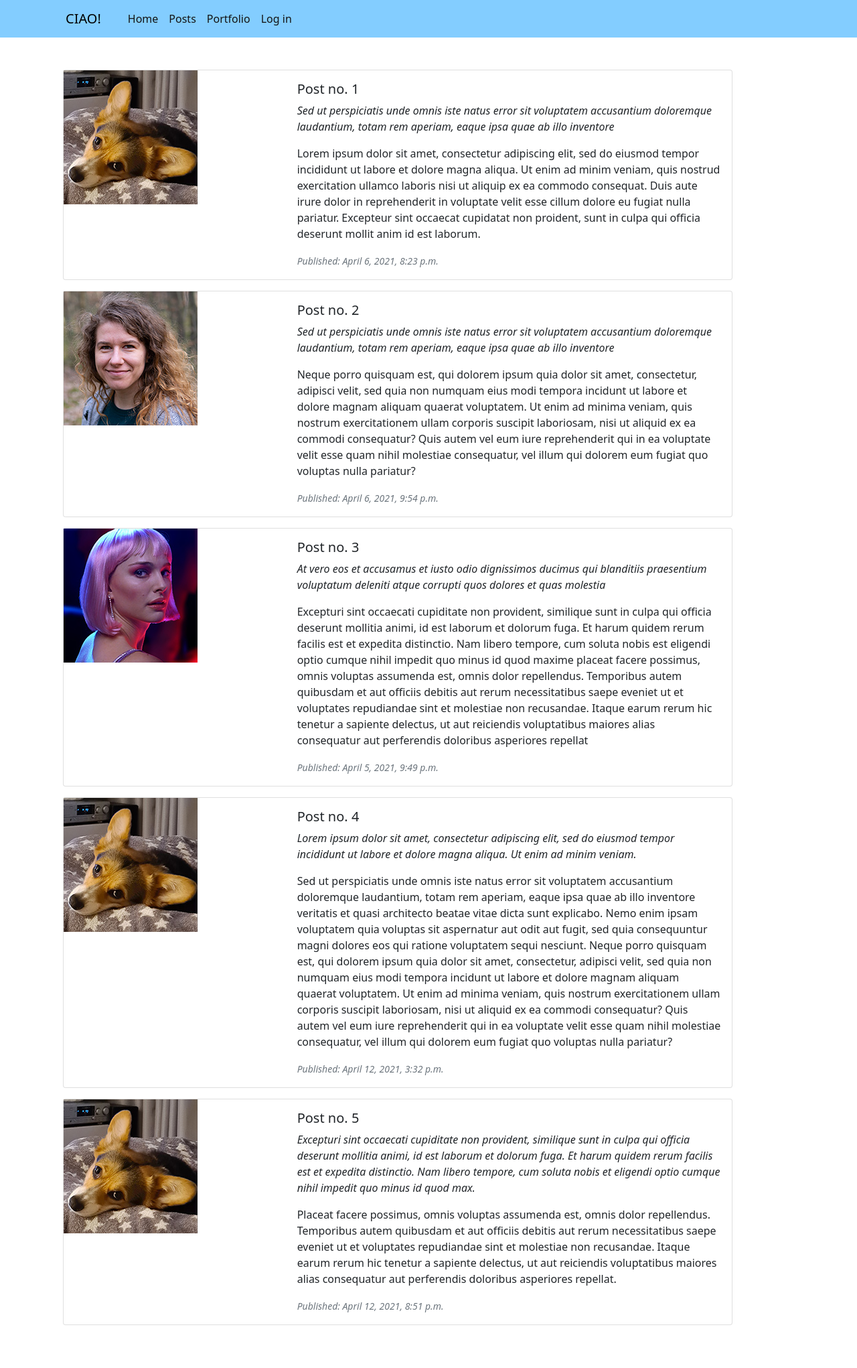
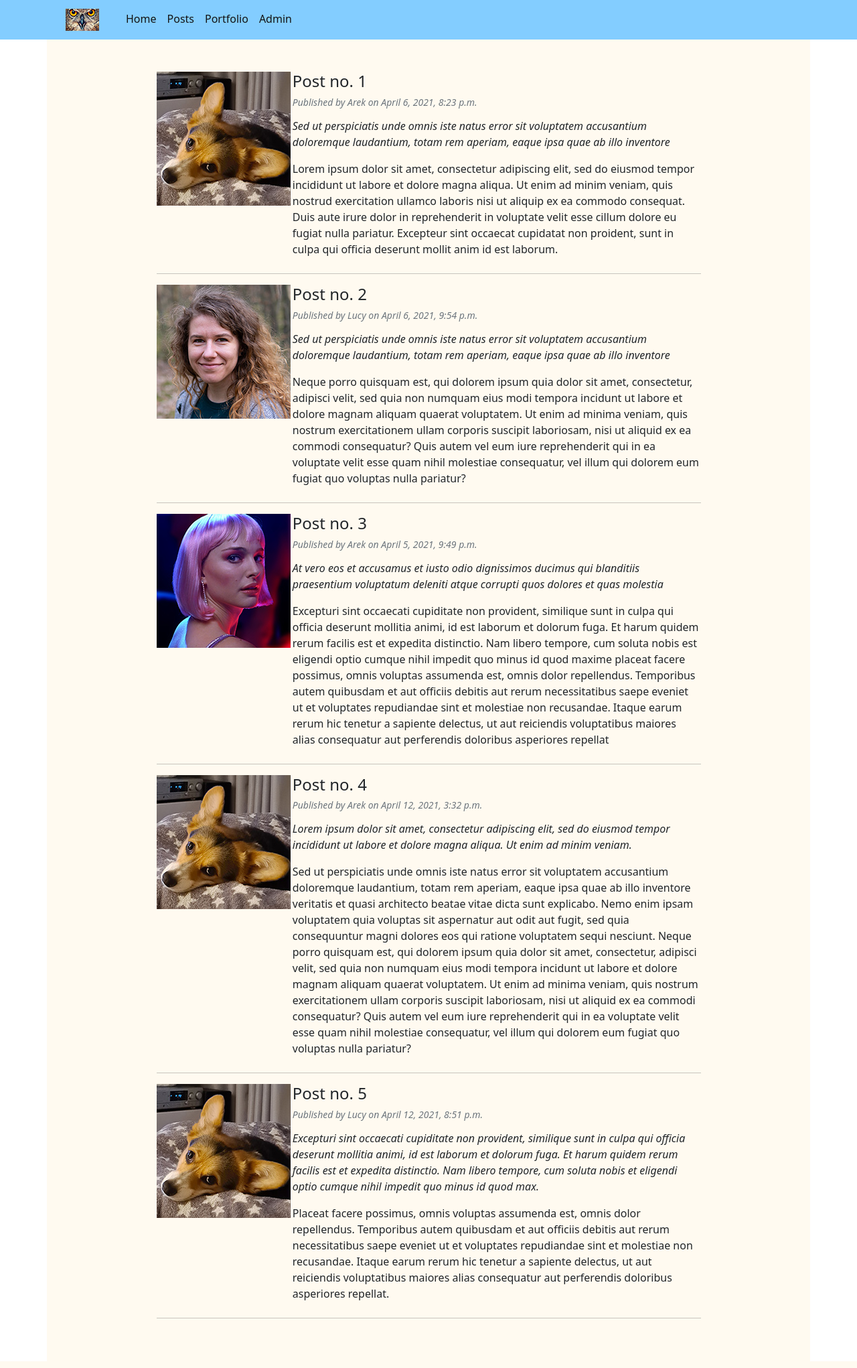
Before and after one commit to Sandmann11/Django-blog, a Django app: page /post_list/ in a window 1280 px wide. Shown: the whole page at 67% size. Run offline with Django 3.2, Linux system fonts and the light colour scheme; data comes from the database, SQL or seed files in the repository; both versions use the stored data as it was after the commit; some libraries are stand-ins or nearby versions.

Commit message:
Homepage + blog improvements

```diff
--- a/blog/models.py
+++ b/blog/models.py
@@ -1,20 +1,21 @@
 from django.db import models
 from django.utils import timezone
-
-# Create your models here.
+from django.contrib.auth.models import User
 
 class Post(models.Model):
-    author = models.ForeignKey('auth.User', on_delete=models.CASCADE)
+    author = models.ForeignKey(User, on_delete=models.CASCADE)
     title = models.CharField(max_length=200)
-    lead = models.TextField(max_length=150, null=True)
+    lead = models.TextField(max_length=300, null=True)
     text = models.TextField()
-    image = models.ImageField(blank=True, default='/static/img/lus-200.jpg')
+    image = models.ImageField(blank=True, null=True, upload_to='img', default='lus-200.jpg')
     created_date = models.DateTimeField(default=timezone.now)
     published_date = models.DateTimeField(blank=True, null=True)
+
 
     def publish(self):
         self.published_date = timezone.now()
         self.save()
 
+
     def __str__(self):
-        return self.title
+        return self.title + ' |  ' + str(self.author)
--- a/blog/static/css/main.css
+++ b/blog/static/css/main.css
@@ -11,14 +11,14 @@ nav {
     color: #141414;
 }
 
-/* .mainContainer {
+.mainContainer {
     background-color:floralwhite;
-} */
+}
 
-.navbar-brand {
+/* .navbar-brand {
     color:black;
     font-weight: 500;
-}
+} */
 
 /* .homeContainer {
     text-align: justify;
--- a/blog/templates/blog/navbar.html
+++ b/blog/templates/blog/navbar.html
@@ -1,8 +1,10 @@
+{% load static %}
+
 <div class="container-flex navContainer">
     <nav class="navbar navbar-expand-lg">
         <div class="container navContainer2">
             <ul class="navbar-nav">
-                <a class="navbar-brand px-3">CIAO!</a>
+                <a class="navbar-brand px-3" href="{% url 'main' %}"><img src="{% static 'img/logo.png' %}"></a>
                 <li class="nav-item active">
                     <a class="nav-link" aria-current="page" href="{% url 'main' %}">Home</a>
                 </li>
@@ -13,7 +15,7 @@
                     <a class="nav-link" href="{% url 'portfolio' %}">Portfolio</a>
                 </li>
                 <li class="nav-item">
-                    <a class="nav-link" href="">Log in</a>
+                    <a class="nav-link" href="{% url 'admin' %}">Admin</a>
                 </li>
             </ul>
         </div>
--- a/blog/templates/blog/post_list.html
+++ b/blog/templates/blog/post_list.html
@@ -6,35 +6,23 @@
 
     {% for post in posts %}
 
-        <div class="container postContainer">
-            <div class="card mb-3" style="max-width: 1000px;">
-                <div class="row g-0">
-                    <div class="col-md-4">
+        <div class="container postContainer w-75">
+            <div class="row g-0 mb-4">
+                <div class="col-md-3 mx-auto">
                     {% if post.image %}
                         <img src="{{ post.image.url }}" alt="...">
                     {% endif %}
                 </div>
-                    <div class="col-md-8">
-                        <div class="card-body">
-                            <h5>{{ post.title }}</h5>
+                <div class="col-md-9">
+                    <h4>{{ post.title }}</h4>
+                    <p class="card-text lh-1"><small class="text-muted"><i>Published by {{ post.author }} on {{ post.published_date }}</i></small></p>
                     <p><i>{{ post.lead }}</i></p>
                     <p class="card-text">{{ post.text }}</p>
-                            <p class="card-text"><small class="text-muted"><i>Published: {{ post.published_date }}</i></small></p>
                 </div>
             </div>
-                </div>
-            </div>
+            <hr>
         </div>
 
     {% endfor %}
 
 {% endblock content %}
-
-
-        <div class="container postContainer">
-            <h2>{{ post.title }}</h2>
-
-            <p>{{ post.text|linebreaksbr }}
-            <p><i>Published: {{ post.published_date }}</i></p>
-            <hr>
-        </div>
```
Also changed, not shown: blog/migrations/0022_auto_20210412_2042.py (added), blog/migrations/0023_auto_20210412_2042.py (added), blog/migrations/0024_auto_20210412_2043.py (added), blog/migrations/0025_auto_20210412_2044.py (added), blog/migrations/0026_auto_20210412_2047.py (added), blog/migrations/0027_auto_20210412_2048.py (added), blog/migrations/0028_auto_20210412_2049.py (added), blog/migrations/0029_auto_20210412_2054.py (added), blog/static/img/logo.png (added), db.sqlite3. Lines whose indentation alone changed are shown as unchanged.
